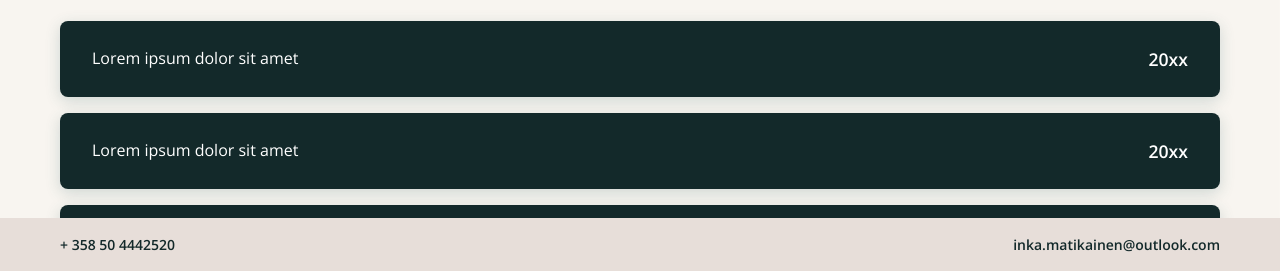
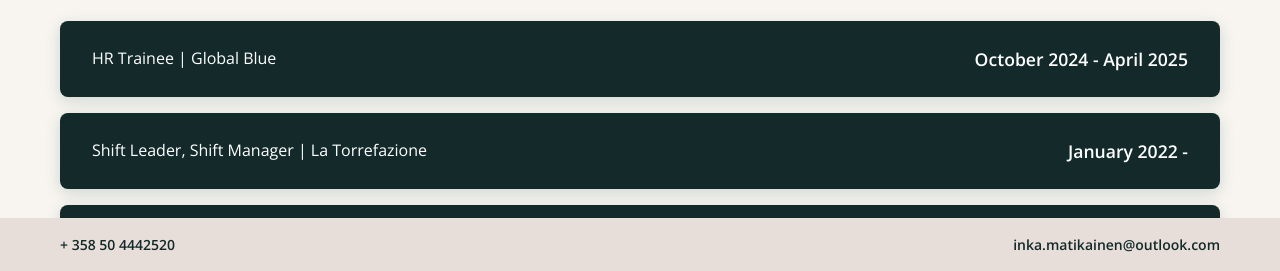
Before and after one commit to inkamatikainen/inkamatikainen.github.io, a website: page professional.html in a window 1280 px wide. Shown: the part 528-799 px from the top of the page. Drawn offline with nearby package versions, Linux system fonts and the light colour scheme.

Commit message:
Update professional.html

```diff
--- a/professional.html
+++ b/professional.html
@@ -59,26 +59,26 @@
                 <h2 class="section-heading">Experience</h2>
                 <div class="experience-item">
                     <div class="experience-content">
-                        <p>Lorem ipsum dolor sit amet</p>
+                        <p>HR Trainee | Global Blue</p>
                     </div>
                     <div class="experience-year">
-                        <span>20xx</span>
+                        <span>October 2024 - April 2025</span>
                     </div>
                 </div>
                 <div class="experience-item">
                     <div class="experience-content">
-                        <p>Lorem ipsum dolor sit amet</p>
+                        <p>Shift Leader, Shift Manager | La Torrefazione</p>
                     </div>
                     <div class="experience-year">
-                        <span>20xx</span>
+                        <span>January 2022 -</span>
                     </div>
                 </div>
                 <div class="experience-item">
                     <div class="experience-content">
-                        <p>Lorem ipsum dolor sit amet</p>
+                        <p>Assistant Shift Manager, Trainer | McDonald´s</p>
                     </div>
                     <div class="experience-year">
-                        <span>20xx</span>
+                        <span>April 2019 - November 2021</span>
                     </div>
                 </div>
             </div>
```
